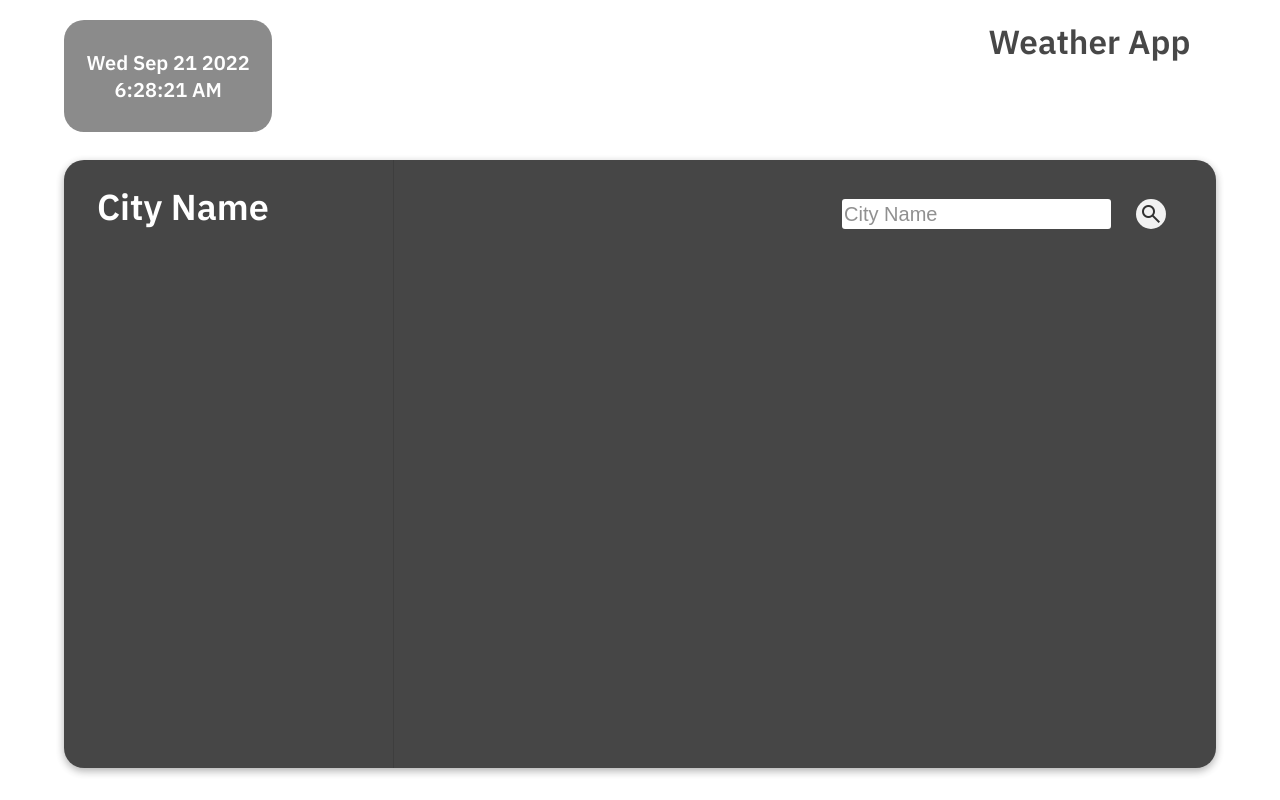
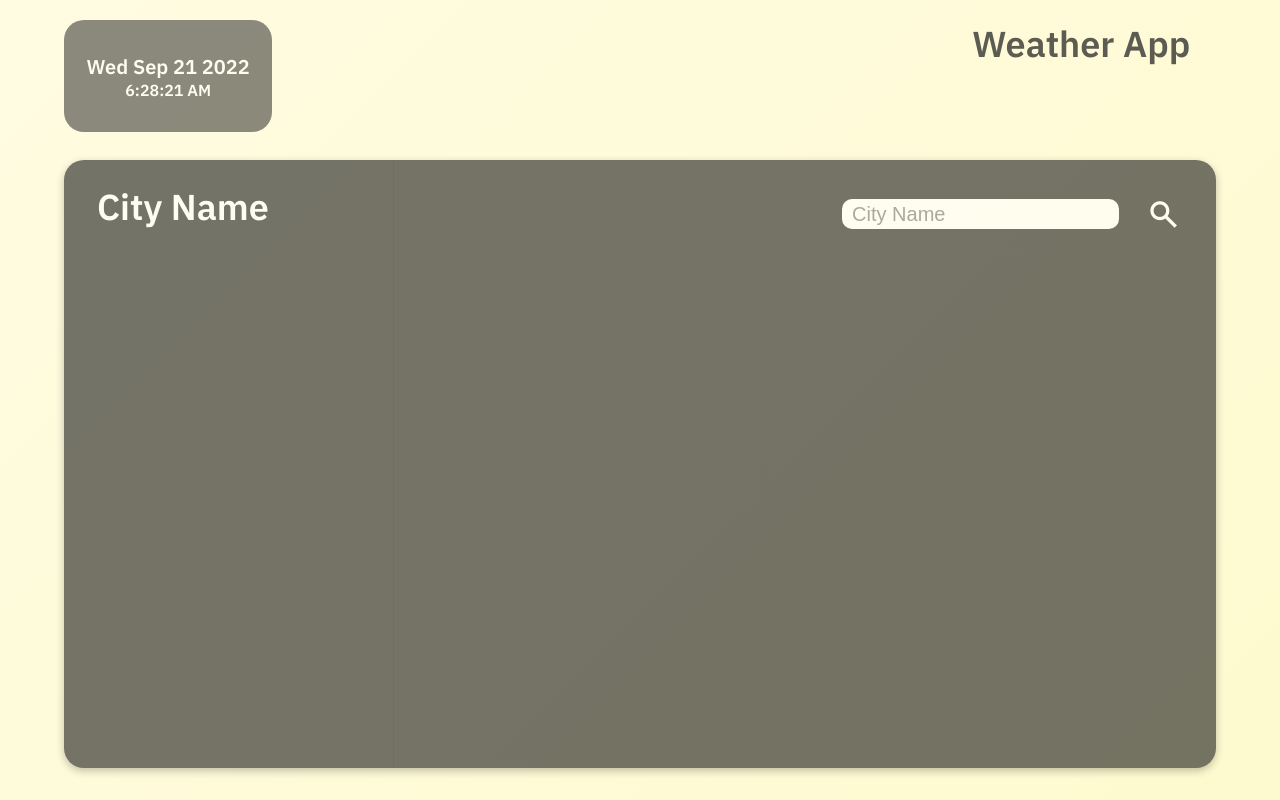
Before and after one commit to kurniadikevin/Weather-App, a plain HTML site: page index.html in a window 1280 px wide. Both pictures are taken after a click on the button "search". Drawn offline with nearby package versions, Linux system fonts and the light colour scheme; no server answers.

Commit message:
add background transition and few layout adjustment

```diff
--- a/script.js
+++ b/script.js
@@ -25,8 +25,7 @@ function loadWeather(cityName){
         console.log( response);
         console.log(response.name);
 
-         // get gmt time
-        // in seconds
+         // get gmt time  in seconds
         const gmtTimestamp = new Date().getTime();
         console.log(gmtTimestamp);
         const gmtPlus = JSON.stringify(response.timezone);
@@ -40,6 +39,11 @@ function loadWeather(cityName){
             }
         }
 
+        //convert country code
+        const regionNames = new Intl.DisplayNames(
+            ['en'], {type: 'region'}
+          );
+
 
         cityNameCont.textContent = response.name;
         weatherCont.textContent =   (JSON.stringify(response.weather[0].description)).replace(/"/g," ");
@@ -50,19 +54,90 @@ function loadWeather(cityName){
         seaLevelCont.textContent = 'Altitude. ' + JSON.stringify(response.main.sea_level)+' meter';
         windCont.textContent = 'Wind. ' +  JSON.stringify(response.wind.speed) + ' km/h';
         localTime.textContent ='Timezone. GMT '+ locationTime();
-        countryCode.textContent= response.sys.country;
+        countryCode.textContent=  regionNames.of(response.sys.country);
+
 
 
         function bgChange(){
             const body = document.querySelector('body');
             if(JSON.stringify(response.main.temp) < 30 && JSON.stringify(response.main.temp) > 20){
-               // body.style.backgroundImage= '#bae6fd';
+                body.style.cssText =
+                `background: linear-gradient(-45deg,
+                    #fed7aa,#fffbeb,
+                    #94a3b8
+                    );
+                background-size: 400% 400%;
+                animation: gradient 15s ease infinite;
+                @keyframes gradient {
+                    0% {
+                        background-position: 0% 50%;
+                    }
+                    50% {
+                        background-position: 100% 50%;
+                    }
+                    100% {
+                        background-position: 0% 50%;
+                    }
+                }`
             }else if( JSON.stringify(response.main.temp) < 20){
-                //body.style.backgroundImage = '#e0f2fe';
+                body.style.cssText =
+                `background: linear-gradient(-45deg,
+                    #334155, white,
+                    #64748b
+                    );
+                background-size: 400% 400%;
+                animation: gradient 15s ease infinite;
+                @keyframes gradient {
+                    0% {
+                        background-position: 0% 50%;
+                    }
+                    50% {
+                        background-position: 100% 50%;
+                    }
+                    100% {
+                        background-position: 0% 50%;
+                    }
+                }`
+
             }  else if( JSON.stringify(response.main.temp) > 35){
-                //body.style.backgroundImage = '#ffedd5';
+                body.style.cssText =
+                `background: linear-gradient(-45deg,
+                    rgb(254 249 195), rgb(254 252 232),rgb(217 119 6)
+                    );
+                background-size: 400% 400%;
+                animation: gradient 15s ease infinite;
+                @keyframes gradient {
+                    0% {
+                        background-position: 0% 50%;
+                    }
+                    50% {
+                        background-position: 100% 50%;
+                    }
+                    100% {
+                        background-position: 0% 50%;
+                    }
+                }`
             }
-             else{ /* body.style.backgroundColor='#cbd5e1'; */}
+             else{
+                body.style.cssText =
+                `background: linear-gradient(-45deg,
+                    #334155, white,
+                    #64748b
+                    );
+                background-size: 400% 400%;
+                animation: gradient 15s ease infinite;
+                @keyframes gradient {
+                    0% {
+                        background-position: 0% 50%;
+                    }
+                    50% {
+                        background-position: 100% 50%;
+                    }
+                    100% {
+                        background-position: 0% 50%;
+                    }
+                }`
+             }
         };
         bgChange();
     })
@@ -77,14 +152,14 @@ loadWeather('bandung');//
 const cityInput = document.querySelector('#cityInput');
 const searchBtn = document.querySelector('#searchBtn');
 
-cityInput.style.visibility='hidden';
+cityInput.style.opacity='0';
 
 searchBtn.addEventListener('click',function(){
-    cityInput.style.visibility='visible';
+    cityInput.style.opacity='1';
     if(cityInput.value){
      loadWeather(cityInput.value);
      cityInput.value='';
-     cityInput.style.visibility='hidden';
+     cityInput.style.opacity='0';
     }
     });
 
--- a/style.css
+++ b/style.css
@@ -3,16 +3,29 @@
 
 
 body{
-    background-image: linear-gradient(to right white wheat);
     display: grid;
     grid-template-rows: 2fr  8fr;
     height: 100vh;
     margin: 0;
     font-family: 'IBM Plex Sans', sans-serif;
     color: white;
-    transition: background-color 0.5s;
+    background: linear-gradient(-45deg, rgb(254 249 195), rgb(254 252 232),rgb(217 119 6));
+	background-size: 400% 400%;
+	animation: gradient 15s ease infinite;
+}
 
+@keyframes gradient {
+	0% {
+		background-position: 0% 50%;
+	}
+	50% {
+		background-position: 100% 50%;
+	}
+	100% {
+		background-position: 0% 50%;
+	}
 }
+
 
 body>div{
 
@@ -45,15 +58,25 @@ body>div{
             font-size: 15pt;
         }
         .date-time{
-            font-size: 15pt;
+            font-size: 12pt;
         }
 
+    .header-right{
+
+        display: flex;
+        align-items: flex-start;
+    }
    .app-name{
     display: flex;
     justify-content: center;
-    font-size: 25pt;
+    font-size: 27pt;
+    align-items: center;
     font-weight: 500;
-    color: rgb(25,25,25,0.8);
+    color: rgb(25,25,25);
+    opacity: 0.7;
+
+
+
    }
 
 
@@ -73,7 +96,7 @@ body>div{
     grid-template-columns: 2fr 5fr;
     background-color: rgb(25,25,25);
     color: white;
-    opacity: 0.8;
+    opacity: 0.6;
     border-radius: 20px;
     margin-left: 5%;
     margin-right: 5%;
@@ -97,11 +120,11 @@ body>div{
 
     .country-code{
         font-size: 22pt;
-
+        padding-bottom: 5%;
     }
 
     .temp{
-        font-size: 25pt;
+        font-size: 45pt;
     }
 
 .main-col2{
@@ -138,16 +161,18 @@ body>div{
     }
 
     label{
-        font-size: 15pt;
+        font-size: 25pt;
         font-weight: 500;
     }
 
     #cityInput{
-        border-radius: 3px;
+        border-radius: 10px;
         background-color: white;
-        color: rgb(100,100,100);
+        color: rgb(25,25,25);
         font-size: 15pt;
         border: none;
+        padding-left: 10px;
+        transition: 1s;
     }
 
     #searchBtn{
@@ -157,9 +182,23 @@ body>div{
         justify-content: center;
         padding: 3px;
         border: none;
-        font-size: 20pt;
-        background-color: none;
+        color: white;
+        background-color: rgb(25,25,25);
+        font-size: 25pt;
+        cursor: pointer;
     }
+
+    #searchBtn>span{
+        font-size: 25pt;
+    }
+.material-symbols-outlined {
+  font-variation-settings:
+  'FILL' 0,
+  'wght' 700,
+  'GRAD' 0,
+  'opsz' 80;
+
+}
 
    .main-info{
     display: grid;
```
Also changed, not shown: index.html (+1 -0 lines).
